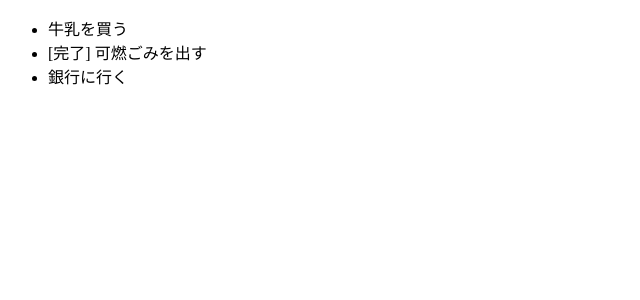
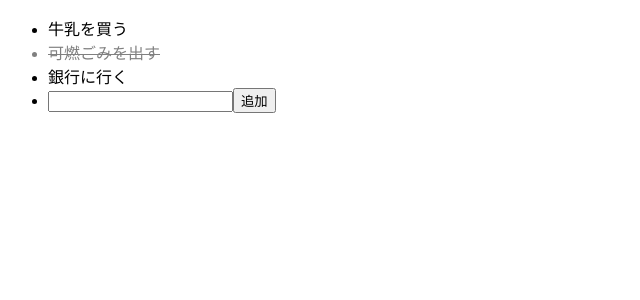
Before and after one commit to Jun-Honda-0326/angular-todo-sample, an Angular app: page / in a window 1280 px wide. Shown: the top 300 px of the page, without its empty margins (0-640 px from the left). Built offline with nearby package versions, Linux system fonts and the light colour scheme.

Commit message:
add task form

```diff
--- a/src/app/app.component.css
+++ b/src/app/app.component.css
@@ -0,0 +1,4 @@
+.done{
+	color:gray;
+	text-decoration: line-through;
+}
--- a/src/app/app.component.html
+++ b/src/app/app.component.html
@@ -1,6 +1,12 @@
 <ul>
   <!-- ngForによる繰り返し処理 -->
-  <li *ngFor="let task of tasks">
-    <span *ngIf="task.done">[完了]</span>
+  <li *ngFor="let task of tasks" class="{{ task.done ? 'done': ' '}}">
     {{ task.title }}
+  </li>
+
+  <li>
+    <input type="text" [(ngModel)]="newTaskTitle">
+    <button (click)="addTask()">追加</button>
+  </li>
+
 </ul>
--- a/src/app/app.component.ts
+++ b/src/app/app.component.ts
@@ -11,4 +11,11 @@ export class AppComponent {
     {title: '可燃ごみを出す', done: true},
     {title: '銀行に行く', done: false},
   ];
+
+  newTaskTitle = '';
+
+  addTask(){
+    this.tasks.push({title: this.newTaskTitle, done: false})
+    this.newTaskTitle = '';
+  }
 }
--- a/src/app/app.module.ts
+++ b/src/app/app.module.ts
@@ -1,5 +1,6 @@
 import { BrowserModule } from '@angular/platform-browser';
 import { NgModule } from '@angular/core';
+import { FormsModule } from '@angular/forms';
 
 import { AppComponent } from './app.component';
 
@@ -8,7 +9,8 @@ import { AppComponent } from './app.component';
     AppComponent
   ],
   imports: [
-    BrowserModule
+    BrowserModule,
+    FormsModule,
   ],
   providers: [],
   bootstrap: [AppComponent]
```
